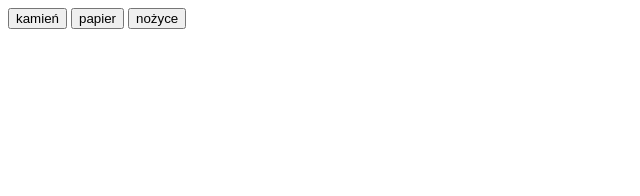
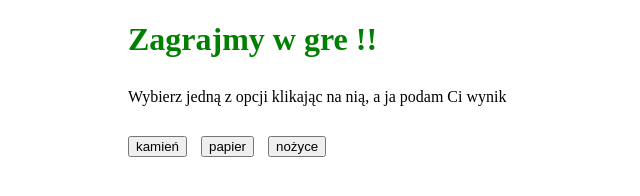
Before and after one commit to camillapwr/javascript-prework, a website: page index.html in a window 1280 px wide. Shown: the whole page, without its empty margins (0-640 px from the left). Drawn offline with Linux system fonts and the light colour scheme.

Commit message:
Add style to game

```diff
--- a/index.html
+++ b/index.html
@@ -6,6 +6,8 @@
 	<link rel="stylesheet" href="css/style.css">
 </head>
 <body>
+	<h1> Zagrajmy w gre !!</h1>
+	<p> Wybierz jedną z opcji klikając na nią, a ja podam Ci wynik</p>
 	<div class="container">
 		<div id="buttons">
 			<button id="button-rock">kamień</button>
--- a/sass/style.scss
+++ b/sass/style.scss
@@ -0,0 +1,14 @@
+body{
+    width: 80vw;
+    margin: 0 auto;
+}
+h1{
+    color: green;
+}
+p {
+    margin: 30px 0;
+}
+button{
+    margin-bottom: 20px;
+    margin-right: 10px;
+}
```
Also changed, not shown: css/style.css, 1 other file.
